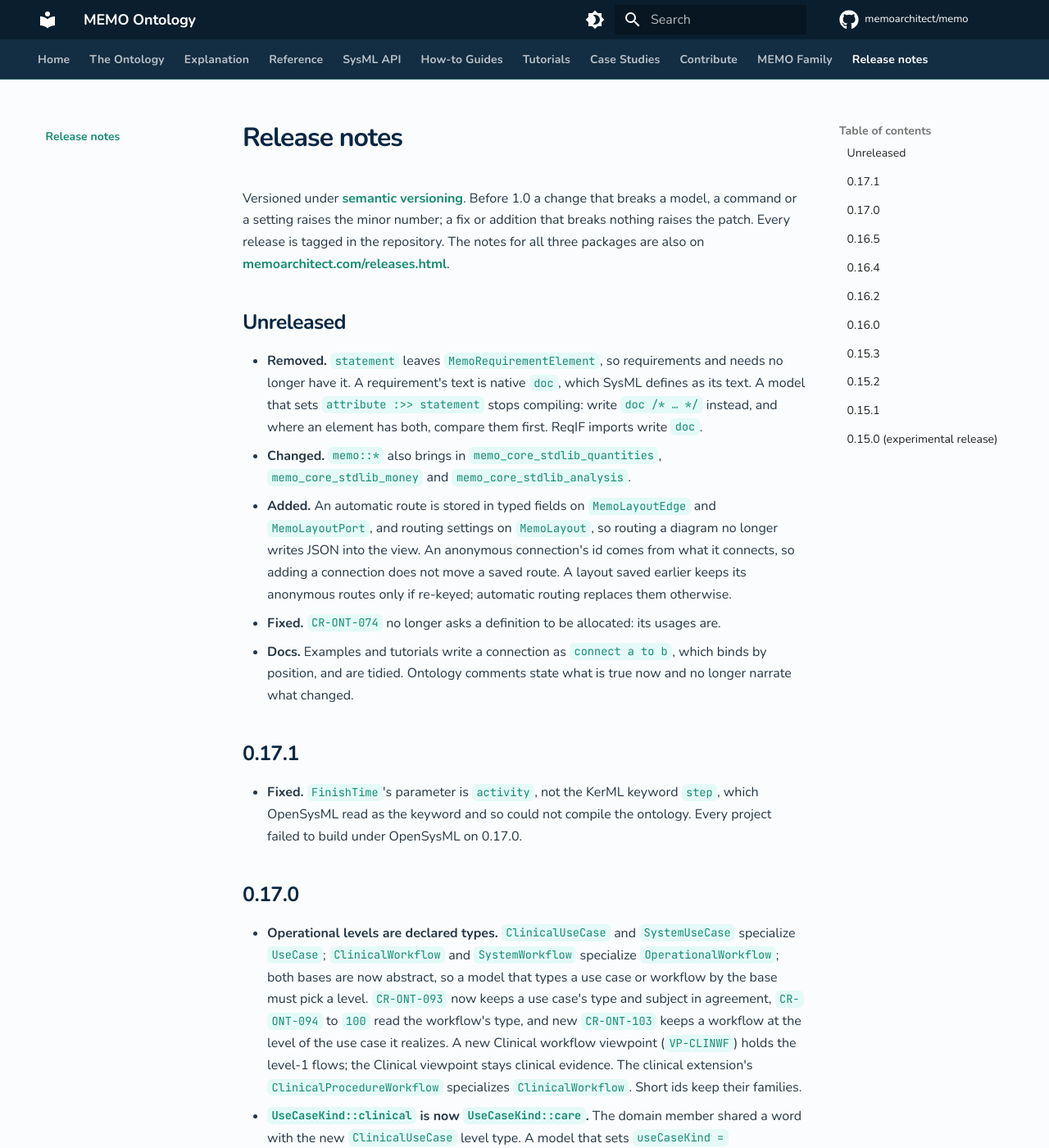
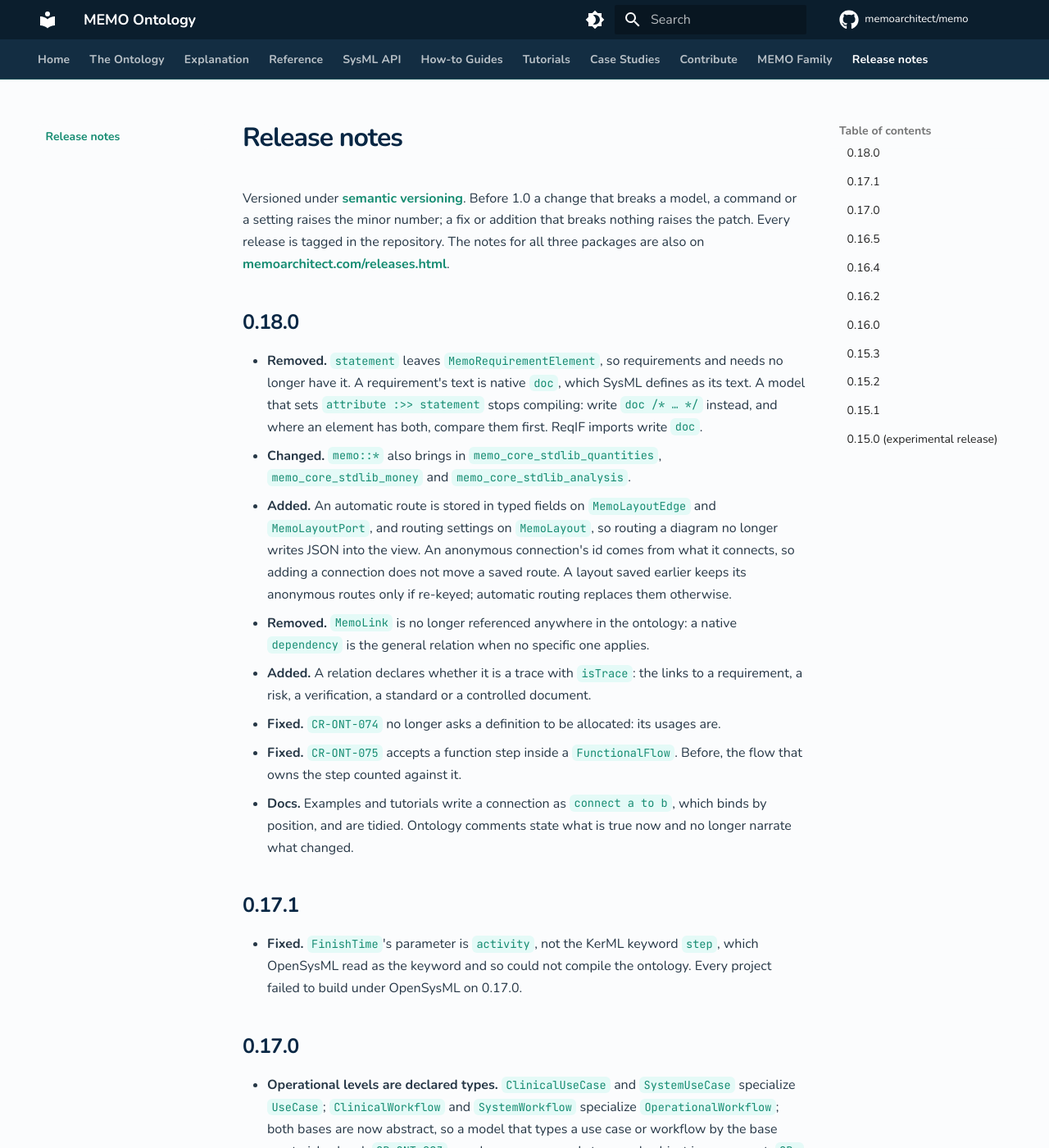
Before and after one commit to memoarchitect/memo, an MkDocs documentation site: the page built from docs/release-notes.md, in a window 1280 px wide and 1400 px high. Shown: the whole window at 82% size. Built offline with MkDocs 1.6.1 and Material for MkDocs 9.7.7, drawn with Linux system fonts in a browser that asks for light colours; comment, search, counter and statistics services are not loaded.

Commit message:
release: 0.18.0
Breaking: a requirement's statement is gone; its text is doc.

Co-Authored-By: Claude Opus 5.5 <noreply@anthropic.com>

```diff
--- a/docs/release-notes.md
+++ b/docs/release-notes.md
@@ -2,12 +2,15 @@
 
 Versioned under [semantic versioning](https://semver.org/). Before 1.0 a change that breaks a model, a command or a setting raises the minor number; a fix or addition that breaks nothing raises the patch. Every release is tagged in the repository. The notes for all three packages are also on [memoarchitect.com/releases.html](https://memoarchitect.com/releases.html).
 
-## Unreleased
+## 0.18.0
 
 - **Removed.** `statement` leaves `MemoRequirementElement`, so requirements and needs no longer have it. A requirement's text is native `doc`, which SysML defines as its text. A model that sets `attribute :>> statement` stops compiling: write `doc /* … */` instead, and where an element has both, compare them first. ReqIF imports write `doc`.
 - **Changed.** `memo::*` also brings in `memo_core_stdlib_quantities`, `memo_core_stdlib_money` and `memo_core_stdlib_analysis`.
 - **Added.** An automatic route is stored in typed fields on `MemoLayoutEdge` and `MemoLayoutPort`, and routing settings on `MemoLayout`, so routing a diagram no longer writes JSON into the view. An anonymous connection's id comes from what it connects, so adding a connection does not move a saved route. A layout saved earlier keeps its anonymous routes only if re-keyed; automatic routing replaces them otherwise.
+- **Removed.** `MemoLink` is no longer referenced anywhere in the ontology: a native `dependency` is the general relation when no specific one applies.
+- **Added.** A relation declares whether it is a trace with `isTrace`: the links to a requirement, a risk, a verification, a standard or a controlled document.
 - **Fixed.** `CR-ONT-074` no longer asks a definition to be allocated: its usages are.
+- **Fixed.** `CR-ONT-075` accepts a function step inside a `FunctionalFlow`. Before, the flow that owns the step counted against it.
 - **Docs.** Examples and tutorials write a connection as `connect a to b`, which binds by position, and are tidied. Ontology comments state what is true now and no longer narrate what changed.
 
 ## 0.17.1
--- a/package.json
+++ b/package.json
@@ -1,6 +1,6 @@
 {
   "name": "@memoarchitect/ontology",
-  "version": "0.17.1",
+  "version": "0.18.0",
   "packageManager": "pnpm@9.15.0",
   "description": "MEMO — Medical Engineering Modelling Ontology. Pure SysML v2 medical-device ontology with native constraints, portable to any conformant SysML v2 tool (SysIDE, SysON, sysand).",
   "scripts": {
--- a/pyproject.toml
+++ b/pyproject.toml
@@ -1,6 +1,6 @@
 [project]
 name = "memo-ontology-docs"
-version = "0.17.1"
+version = "0.18.0"
 description = "Documentation for the MEMO ontology"
 requires-python = ">=3.10"
 dependencies = [
```
Also changed, not shown: README.md (+1 -1 lines), 13 other files.
